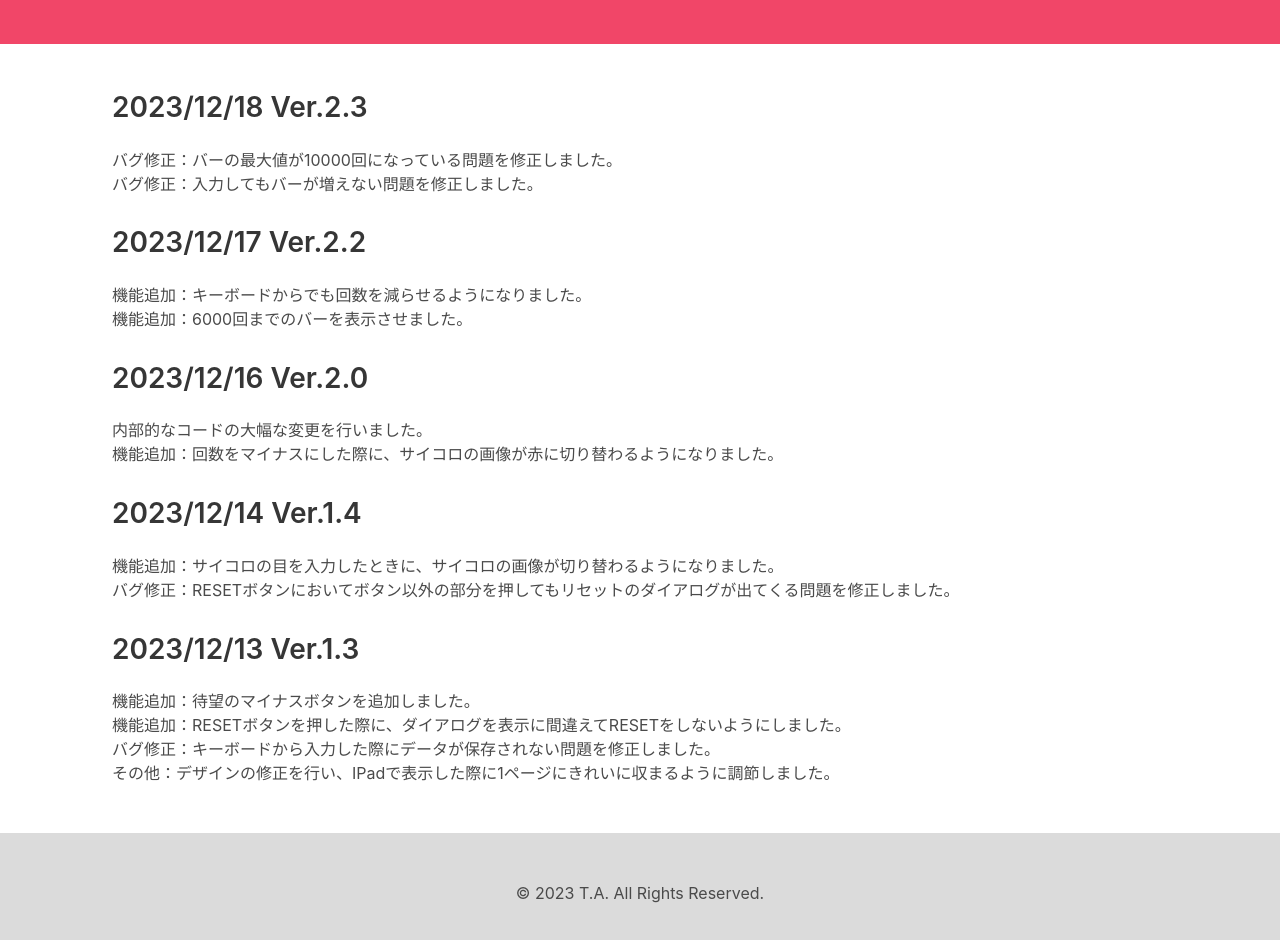
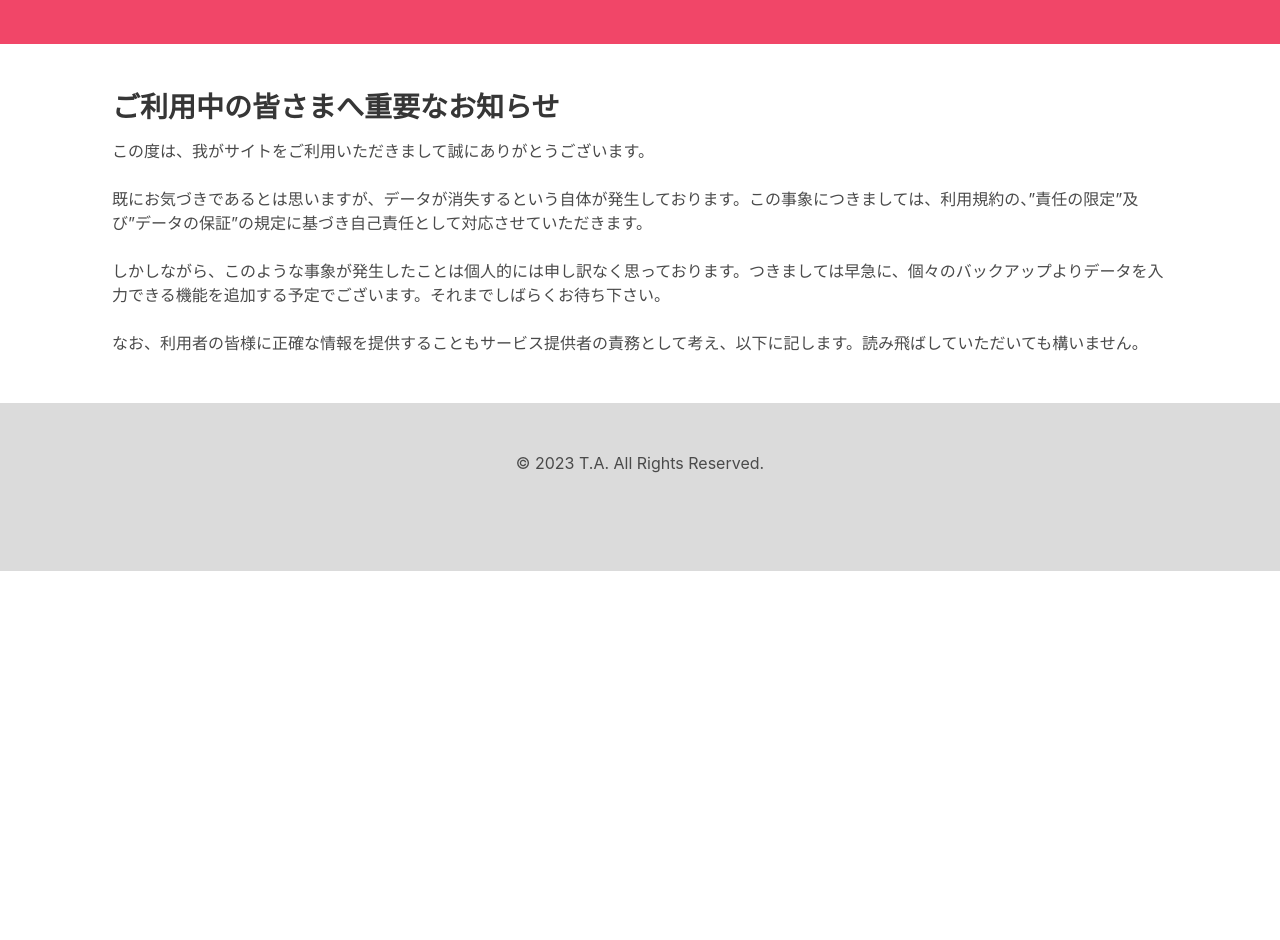
Before and after one commit to ScienceClub/dice, a plain HTML site: page site/attention.html in a window 1280 px wide. Shown: the part 106-1046 px from the top of the page. After the commit the page ends 800 px from the top, so only its background shows below. Drawn offline with nearby package versions, Linux system fonts and the light colour scheme.

Commit message:
報告文章追加

```diff
--- a/site/attention.html
+++ b/site/attention.html
@@ -25,23 +25,10 @@
     <section class="section">
       <!-- コンテンツクラスでテキストを表示 -->
       <div class="content">
-        <h2 class="subtitle">2023/12/18 Ver.2.3</h2>
-        <p>バグ修正：バーの最大値が10000回になっている問題を修正しました。<br>
-          バグ修正：入力してもバーが増えない問題を修正しました。</p>
-        <h2 class="subtitle">2023/12/17 Ver.2.2</h2>
-        <p>機能追加：キーボードからでも回数を減らせるようになりました。<br>
-          機能追加：6000回までのバーを表示させました。</p>
-        <h2 class="subtitle">2023/12/16 Ver.2.0</h2>
-        <p>内部的なコードの大幅な変更を行いました。<br>
-          機能追加：回数をマイナスにした際に、サイコロの画像が赤に切り替わるようになりました。</p>
-        <h2 class="subtitle">2023/12/14 Ver.1.4</h2>
-        <p>機能追加：サイコロの目を入力したときに、サイコロの画像が切り替わるようになりました。<br>
-          バグ修正：RESETボタンにおいてボタン以外の部分を押してもリセットのダイアログが出てくる問題を修正しました。</p>
-        <h2 class="subtitle">2023/12/13 Ver.1.3</h2>
-        <p>機能追加：待望のマイナスボタンを追加しました。<br>
-          機能追加：RESETボタンを押した際に、ダイアログを表示に間違えてRESETをしないようにしました。<br>
-          バグ修正：キーボードから入力した際にデータが保存されない問題を修正しました。<br>
-          その他：デザインの修正を行い、IPadで表示した際に1ページにきれいに収まるように調節しました。</p>
+        <h2>ご利用中の皆さまへ重要なお知らせ</h2>
+        <p>
+          この度は、我がサイトをご利用いただきまして誠にありがとうございます。<br><br>既にお気づきであるとは思いますが、データが消失するという自体が発生しております。この事象につきましては、利用規約の、”責任の限定”及び”データの保証”の規定に基づき自己責任として対応させていただきます。<br><br>しかしながら、このような事象が発生したことは個人的には申し訳なく思っております。つきましては早急に、個々のバックアップよりデータを入力できる機能を追加する予定でございます。それまでしばらくお待ち下さい。<br><br>なお、利用者の皆様に正確な情報を提供することもサービス提供者の責務として考え、以下に記します。読み飛ばしていただいても構いません。
+        </p>
       </div>
     </section>
   </div>
```
